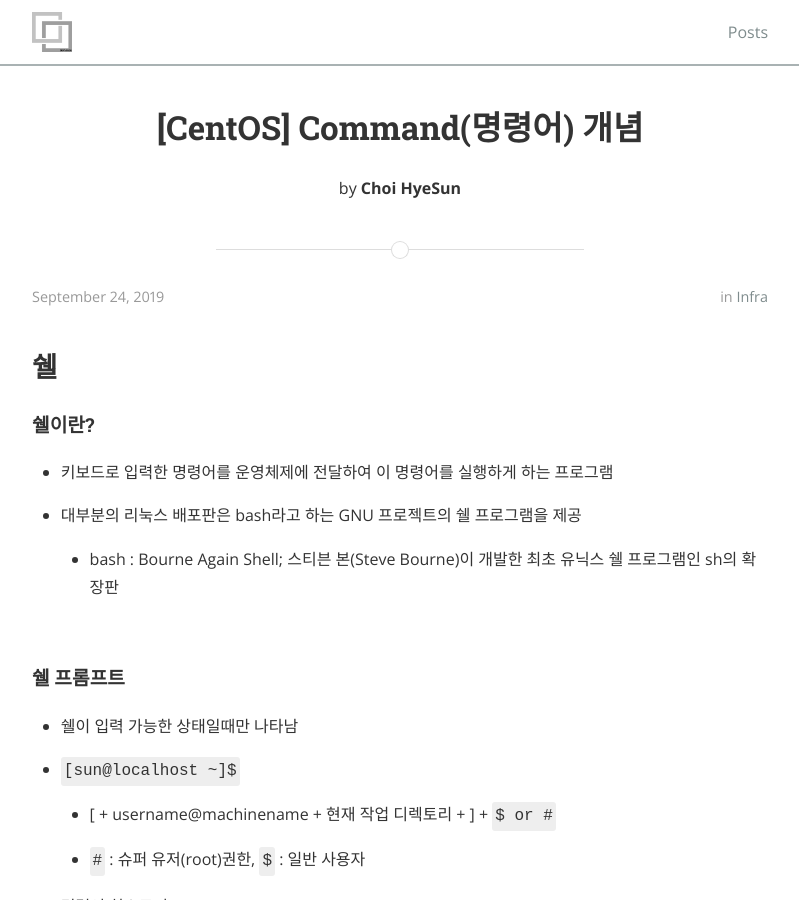
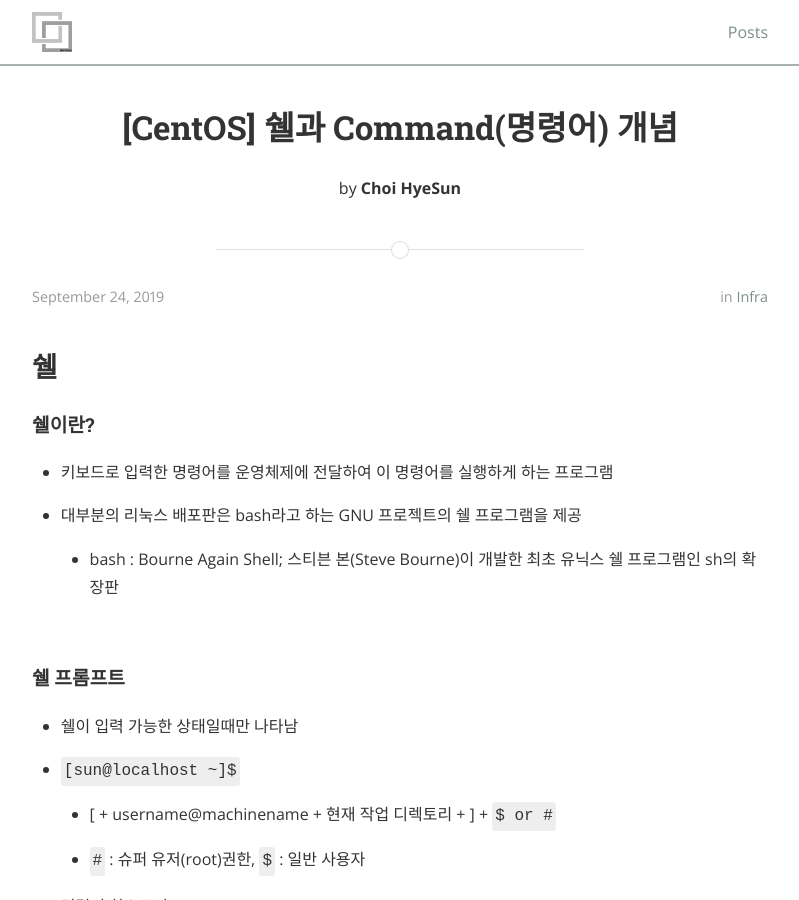
Before and after one commit to gptjs409/gptjs409.github.io, a Jekyll site: the page built from _posts/infra/2019-09-24-centos-command.md, in a window 1280 px wide and 900 px high. Shown: the whole window, without its empty margins (240-1039 px from the left). Built offline with Jekyll 4.4.1, drawn with Linux system fonts in a browser that asks for light colours; nearby versions of some CDN libraries.

Commit message:
Update 2019-09-24-centos-command.md

```diff
--- a/_posts/infra/2019-09-24-centos-command.md
+++ b/_posts/infra/2019-09-24-centos-command.md
@@ -1,6 +1,6 @@
 ---
 layout: post
-title:  "[CentOS] Command(명령어) 개념"
+title:  "[CentOS] 쉘과 Command(명령어) 개념"
 date:   2019-09-24 22:21:43
 author: Choi HyeSun
 categories: infra
@@ -9,6 +9,10 @@ tags:
   - CentOS7
   - 명령어
   - Command
+  - Shell
+  - 쉘
+  - help
+  - man
 ---
 
 ## 쉘
```
